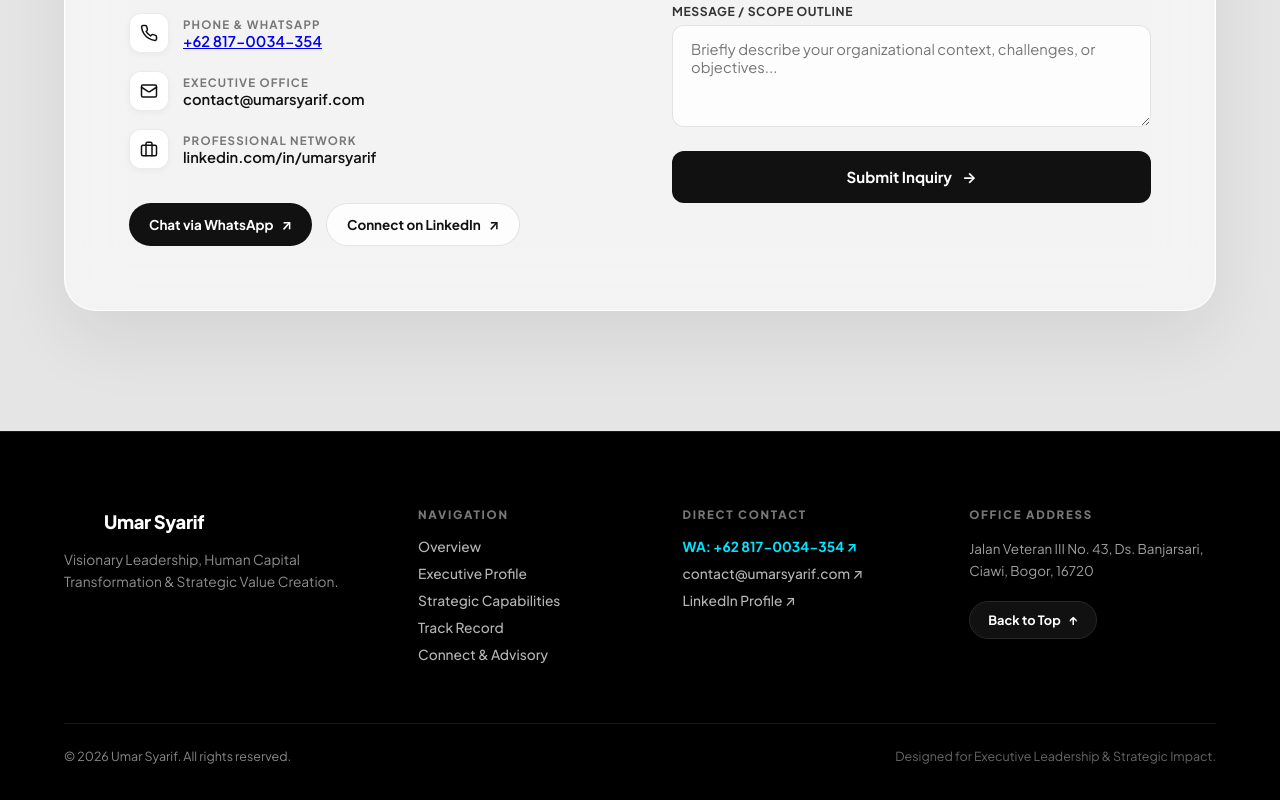
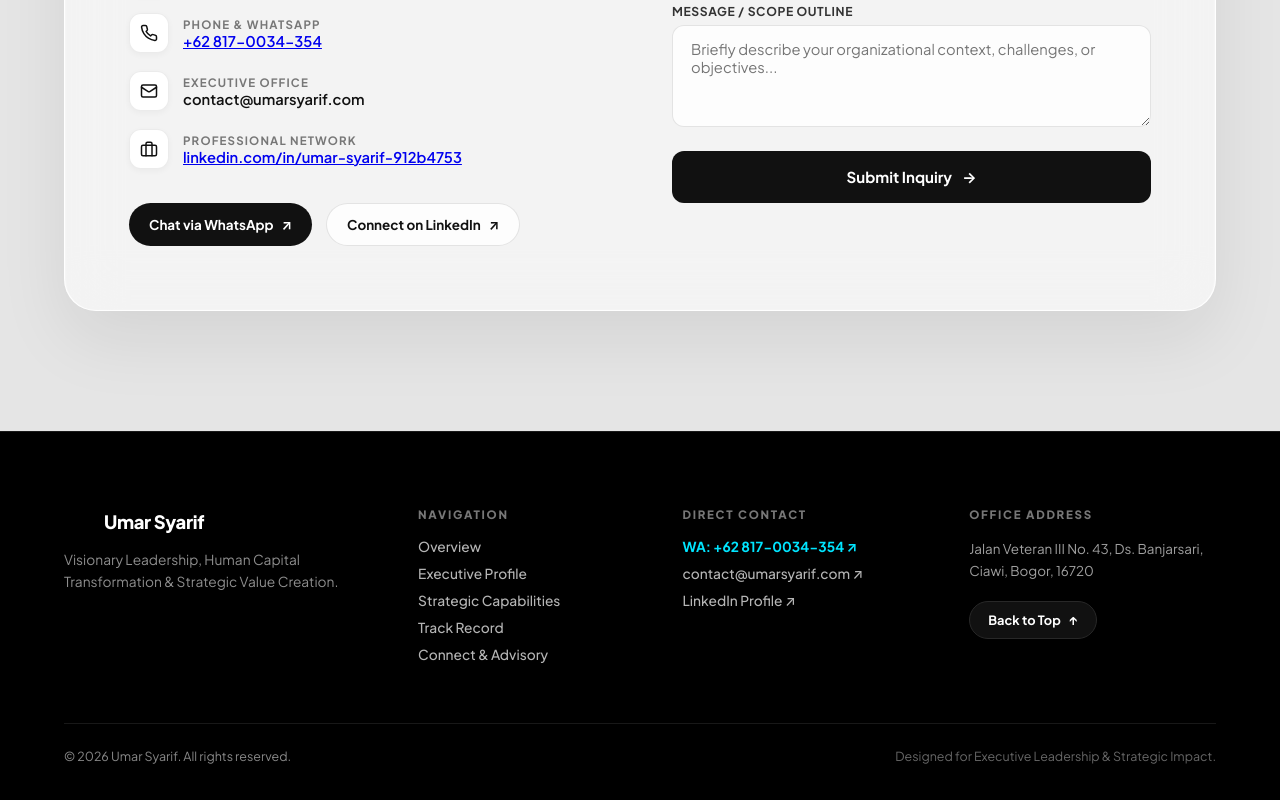
Before and after one commit to r3ndyipb/umar-profile, a Next.js app: page / in a window 1280 px wide. Shown: the part 5187-5987 px from the top of the page. Built offline with nearby package versions, Linux system fonts and the light colour scheme.

Commit message:
fix(social): update LinkedIn profile URL to https://www.linkedin.com/in/umar-syarif-912b4753/

```diff
--- a/src/components/Contact.tsx
+++ b/src/components/Contact.tsx
@@ -98,7 +98,11 @@ Pesan: ${formData.message}`;
                   </div>
                   <div>
                     <div className="channel-label">Professional Network</div>
-                    <div className="channel-val">linkedin.com/in/umarsyarif</div>
+                    <div className="channel-val">
+                      <a href="https://www.linkedin.com/in/umar-syarif-912b4753/" target="_blank" rel="noopener noreferrer" className="channel-link">
+                        linkedin.com/in/umar-syarif-912b4753
+                      </a>
+                    </div>
                   </div>
                 </div>
               </div>
@@ -115,7 +119,7 @@ Pesan: ${formData.message}`;
                   <span>↗</span>
                 </a>
                 <a
-                  href="https://linkedin.com"
+                  href="https://www.linkedin.com/in/umar-syarif-912b4753/"
                   target="_blank"
                   rel="noopener noreferrer"
                   className="btn-quick-li"
--- a/src/components/Footer.tsx
+++ b/src/components/Footer.tsx
@@ -62,7 +62,7 @@ export default function Footer() {
                 contact@umarsyarif.com ↗
               </a>
               <a
-                href="https://linkedin.com"
+                href="https://www.linkedin.com/in/umar-syarif-912b4753/"
                 target="_blank"
                 rel="noopener noreferrer"
                 className="footer-link"
--- a/src/components/Navbar.tsx
+++ b/src/components/Navbar.tsx
@@ -79,12 +79,12 @@ export default function Navbar() {
       {/* Right Group: Social Icons & Language Dropdown */}
       <div className="nav-socials">
         <a
-          href="https://linkedin.com"
+          href="https://www.linkedin.com/in/umar-syarif-912b4753/"
           target="_blank"
           rel="noopener noreferrer"
           className="nav-icon-link"
-          aria-label="LinkedIn"
-          title="LinkedIn"
+          aria-label="LinkedIn: Umar Syarif"
+          title="LinkedIn: Umar Syarif"
         >
           <svg
             viewBox="0 0 24 24"
```
Also changed, not shown: index.html (+8 -4 lines).
